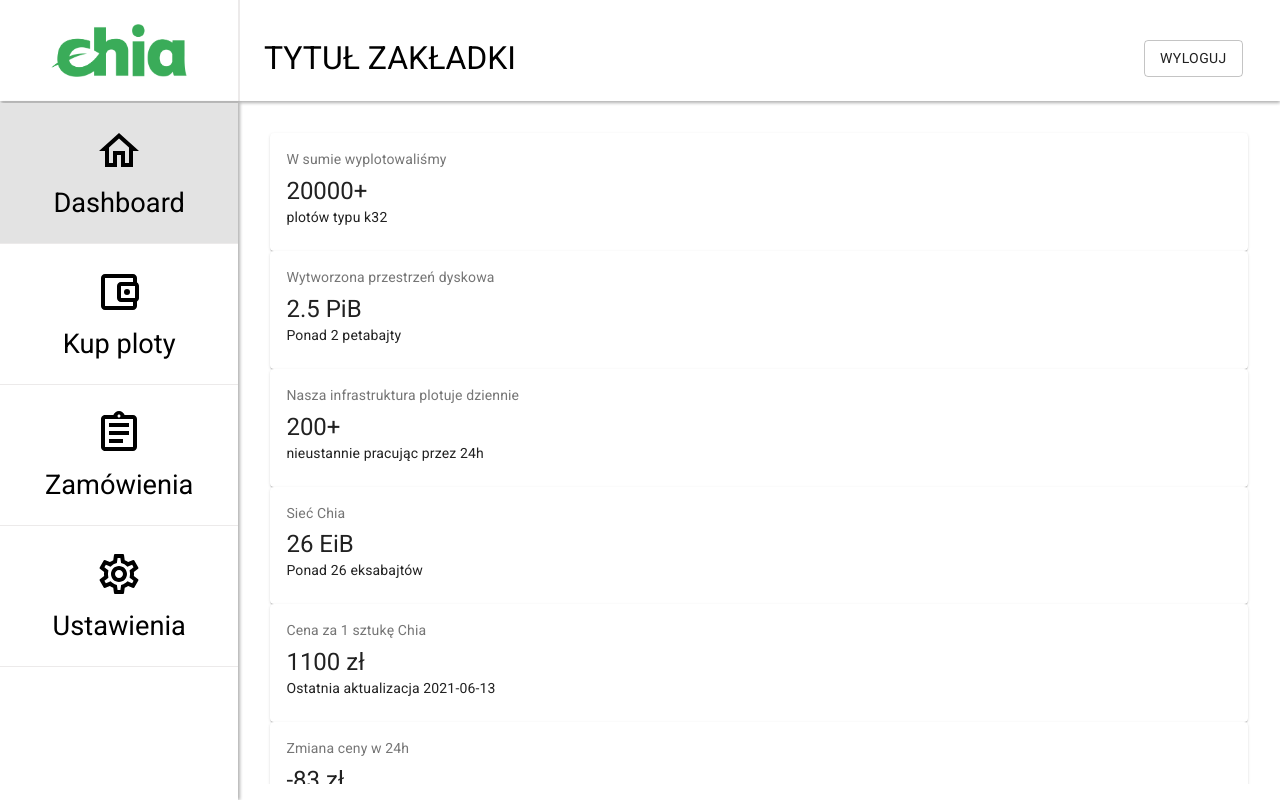
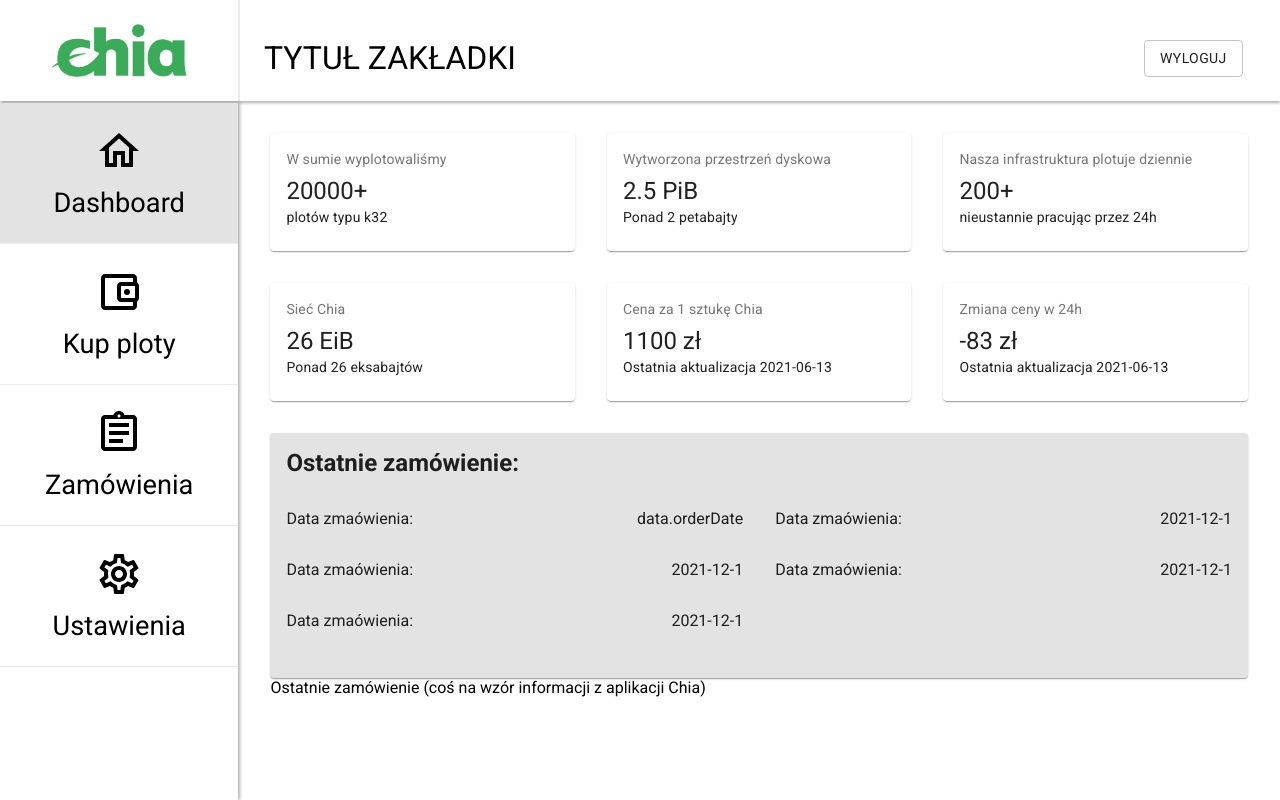
Before and after one commit to dmiczek-dev/chia-store, a Next.js app in the folder client/: page /app in a window 1280 px wide. Built offline with nearby package versions, Linux system fonts and the light colour scheme; no server answers.

Commit message:
Index card draft

```diff
--- a/client/pages/app/index.js
+++ b/client/pages/app/index.js
@@ -1,19 +1,104 @@
-import React from 'react';
+import React, {useEffect, useState} from 'react';
 import Dashboard from '../../layout/Dashboard/Dashboard';
 import SimpleCard from '../../components/SimpleCard/SimpleCard';
 
-export default function Root() {
+import styled from 'styled-components';
+import Card from '@material-ui/core/Card';
+import Typography from '@material-ui/core/Typography';
+
+//TODO: REFACTOR
+
+const CardGridWrapper = styled.div`
+  display: grid;
+  grid-template-columns: repeat(3, 1fr);
+  gap: 2rem;
+  margin-bottom: 2rem;
+`;
+
+const FullWidthCard = styled(Card)`
+  padding: 1rem;
+  background-color: #e3e3e3;
+
+`;
+
+const CardCell = styled.div`
+  width: 50%;
+  display: flex;
+  justify-content: space-between;
+  //flex: 1 0 auto;
+  margin-bottom: 2rem;
+
+  &:nth-child(2n) {
+    padding-left: 1rem;
+  }
+
+  &:nth-child(2n-1) {
+    padding-right: 1rem;
+  }
+
+`;
+
+const CardContentWrapper = styled.div`
+  display: flex;
+  flex-wrap: wrap;
+`;
+
+const CardDataTitle = styled.p`
+`;
+
+const CardDataValue = styled.p``;
+
+const Heading = styled.h2`
+  margin-bottom: 2rem;
+`
+
+export default function Root () {
+
+    const [data, setData] = useState({})
+
+    useEffect(() => {
+        const url = ''
+        fetch(url)
+        .then(response => response.json())
+        .then(data => setData(data));
+
+    }, [])
+
     return (
         <Dashboard>
 
-            <SimpleCard title="W sumie wyplotowaliśmy" amount="20000+" subtitle="plotów typu k32"></SimpleCard>
-            <SimpleCard title="Wytworzona przestrzeń dyskowa" amount="2.5 PiB" subtitle="Ponad 2 petabajty"></SimpleCard>
-            <SimpleCard title="Nasza infrastruktura plotuje dziennie" amount="200+" subtitle="nieustannie pracując przez 24h"></SimpleCard>
-            <SimpleCard title="Sieć Chia" amount="26 EiB" subtitle="Ponad 26 eksabajtów"></SimpleCard>
-            <SimpleCard title="Cena za 1 sztukę Chia" amount="1100 zł" subtitle="Ostatnia aktualizacja 2021-06-13"></SimpleCard>
-            <SimpleCard title="Zmiana ceny w 24h" amount="-83 zł" subtitle="Ostatnia aktualizacja 2021-06-13"></SimpleCard>
-
-
+            <CardGridWrapper>
+                <SimpleCard title="W sumie wyplotowaliśmy" amount="20000+" subtitle="plotów typu k32"/>
+                <SimpleCard title="Wytworzona przestrzeń dyskowa" amount="2.5 PiB" subtitle="Ponad 2 petabajty"/>
+                <SimpleCard title="Nasza infrastruktura plotuje dziennie" amount="200+" subtitle="nieustannie pracując przez 24h"/>
+                <SimpleCard title="Sieć Chia" amount="26 EiB" subtitle="Ponad 26 eksabajtów"/>
+                <SimpleCard title="Cena za 1 sztukę Chia" amount="1100 zł" subtitle="Ostatnia aktualizacja 2021-06-13"/>
+                <SimpleCard title="Zmiana ceny w 24h" amount="-83 zł" subtitle="Ostatnia aktualizacja 2021-06-13"/>
+            </CardGridWrapper>
+            <FullWidthCard>
+                <Heading>Ostatnie zamówienie:</Heading>
+                <CardContentWrapper>
+                    <CardCell>
+                        <CardDataTitle>Data zmaówienia:</CardDataTitle>
+                        <CardDataValue tag="date">data.orderDate</CardDataValue>
+                    </CardCell>
+                    <CardCell>
+                        <CardDataTitle>Data zmaówienia:</CardDataTitle>
+                        <CardDataValue tag="date">2021-12-1</CardDataValue>
+                    </CardCell>
+                    <CardCell>
+                        <CardDataTitle>Data zmaówienia:</CardDataTitle>
+                        <CardDataValue tag="date">2021-12-1</CardDataValue>
+                    </CardCell>
+                    <CardCell>
+                        <CardDataTitle>Data zmaówienia:</CardDataTitle>
+                        <CardDataValue tag="date">2021-12-1</CardDataValue>
+                    </CardCell>                    <CardCell>
+                        <CardDataTitle>Data zmaówienia:</CardDataTitle>
+                        <CardDataValue tag="date">2021-12-1</CardDataValue>
+                    </CardCell>
+                </CardContentWrapper>
+            </FullWidthCard>
             Ostatnie zamówienie (coś na wzór informacji z aplikacji Chia)
         </Dashboard>
     );
--- a/client/styles/GlobalStyle.js
+++ b/client/styles/GlobalStyle.js
@@ -3,6 +3,7 @@
 export const GlobalStyle = createGlobalStyle`
   html {
     box-sizing: border-box;
+    //font-size: 62.5%;
   }
 
   *, *::after, *::before {
```
